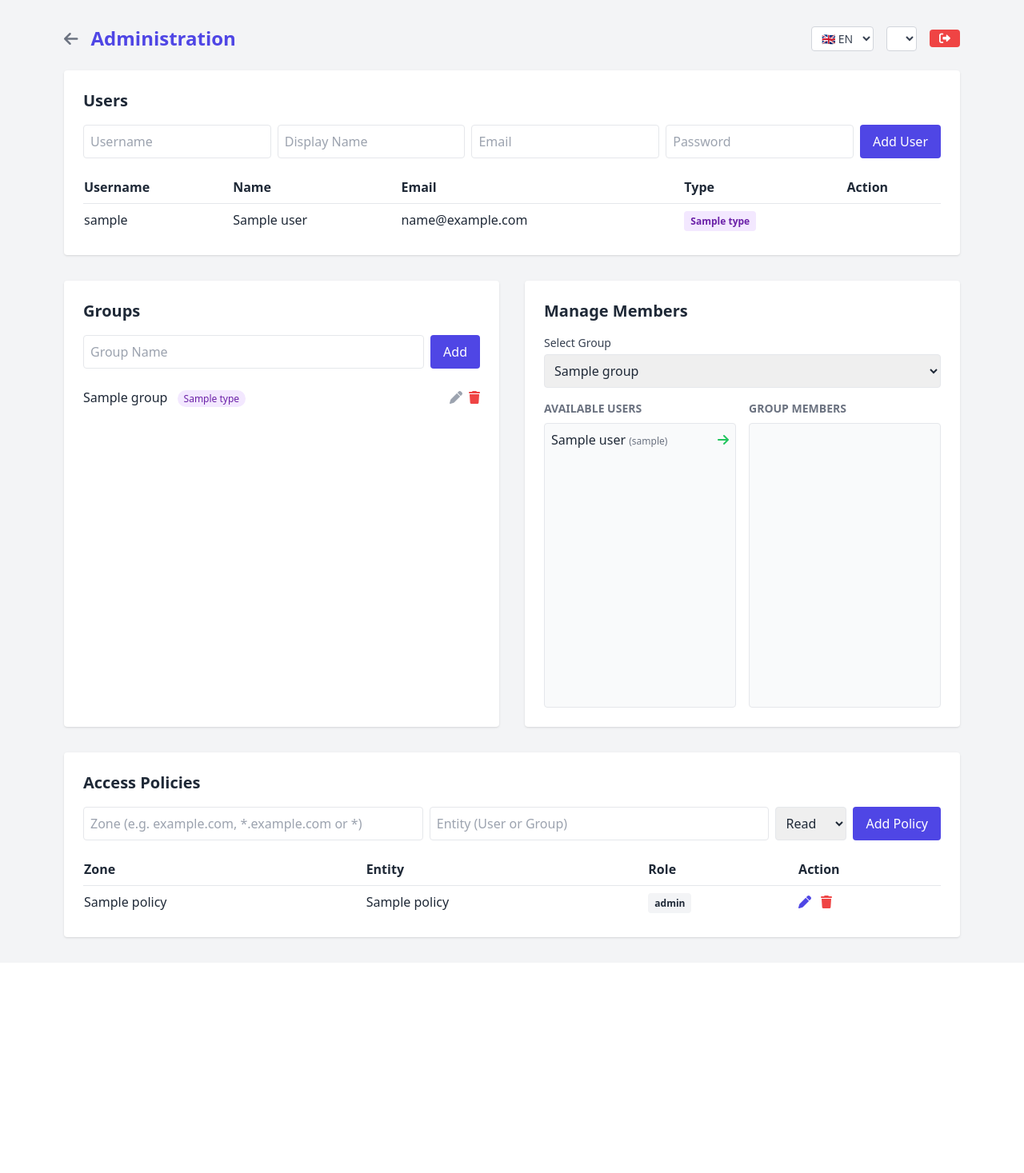
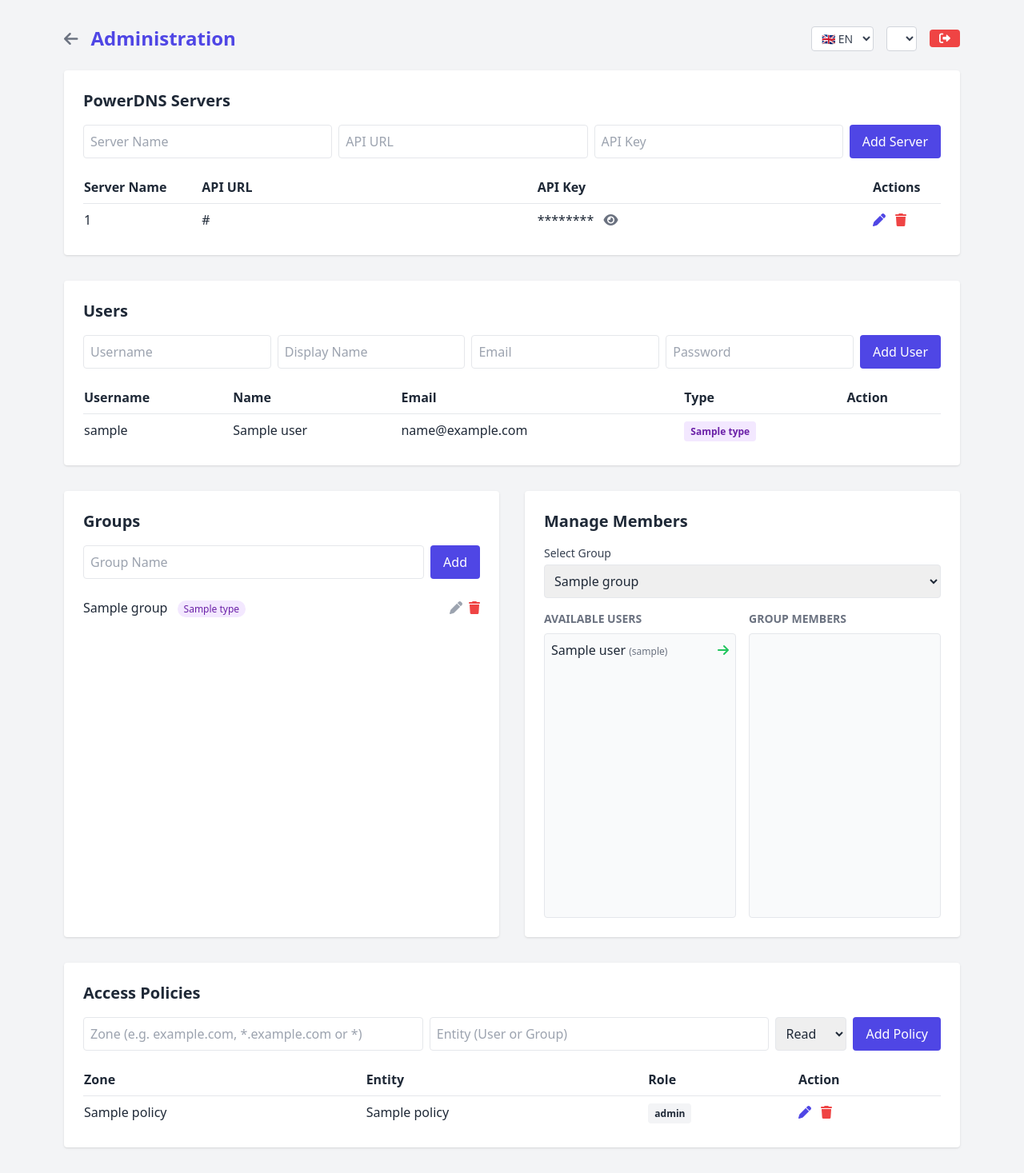
Before and after one commit to eric-belhomme/pdnsmanager, a FastAPI app: template pdnsmgr/templates/admin.html in a window 1280 px wide. Shown: the whole page at 80% size. Before the commit the page ends 1176 px from the top, so only its background shows below. Run offline with FastAPI, Linux system fonts and the light colour scheme; the template is opened without the code that fills it: most values are stand-ins (such as "Sample title", 1, 10 or a date in 2020); lists and menus that the app fills with data are empty.

Commit message:
start multiple pDNS servers support

```diff
--- a/pdnsmgr/locales/fr.json
+++ b/pdnsmgr/locales/fr.json
@@ -1,6 +1,7 @@
 {
     "access_denied": "Accès interdit",
     "actions": "Actions",
+    "admin_panel": "Panneau d'administration",
     "add_zone": "Ajouter une nouvelle zone",
     "all": "Tout",
     "api_connected": "API Connectée",
@@ -69,6 +70,7 @@
     "unapplied": "Vous avez des modifications non appliquées.",
     "user_info": "Informations",
     "username": "Nom d'utilisateur",
+    "users_management": "Gestion des utilisateurs",
     "zone": "Zone",
     "zone_domain": "Zone / Domaine"
 }
--- a/pdnsmgr/templates/admin.html
+++ b/pdnsmgr/templates/admin.html
@@ -43,6 +43,20 @@
             form.email.value = email == 'None' ? '' : email;
             form.password.placeholder = "Leave blank to keep unchanged";
             form.querySelector('button[type="submit"]').innerText = "Update User";
+        }
+
+        function editPowerDNSServer(id, server_id, api_url, api_key) {
+            const form = document.getElementById('powerdns-server-form');
+            form.action = "/admin/pdns_servers/update";
+
+            form.id.value = id;
+            form.id.readOnly = true;
+            form.original_server_id.value = server_id;
+            form.original_server_id.readOnly = true;
+            form.server_id.value = server_id;
+            form.api_url.value = api_url;
+            form.api_key.value = api_key;
+            form.querySelector('button[type="submit"]').innerText = "Update Server";
         }
 
         // Data from backend
@@ -128,7 +142,27 @@
             }
         }
 
+
         document.addEventListener('DOMContentLoaded', initGroupMembers);
+    </script>
+    <script>
+        function toggleApiKey(serverId) {
+            const displaySpan = document.getElementById(`apiKeyDisplay_${serverId}`);
+            const actualSpan = document.getElementById(`apiKeyActual_${serverId}`);
+            const toggleIcon = document.getElementById(`toggleIcon_${serverId}`);
+
+            if (actualSpan.style.display === 'none') {
+                actualSpan.style.display = 'inline';
+                displaySpan.style.display = 'none';
+                toggleIcon.classList.remove('fa-eye');
+                toggleIcon.classList.add('fa-eye-slash');
+            } else {
+                actualSpan.style.display = 'none';
+                displaySpan.style.display = 'inline';
+                toggleIcon.classList.remove('fa-eye-slash');
+                toggleIcon.classList.add('fa-eye');
+            }
+        }
     </script>
 {% endblock %}
 
@@ -148,6 +182,58 @@
         </form>
 
         <div class="grid grid-cols-1 lg:grid-cols-2 gap-8">
+            <!-- PowerDNS Servers Management -->
+            <div id="powerdns-servers-block" class="bg-white dark:bg-gray-800 p-6 rounded shadow lg:col-span-2">
+                <h2 class="text-xl font-bold mb-4">PowerDNS Servers</h2>
+                <form id="powerdns-server-form" action="/admin/pdns_servers/add" method="post" class="flex flex-wrap gap-2 mb-4">
+                    <input type="hidden" name="id">
+                    <input type="hidden" name="original_server_id">
+                    <input type="text" name="server_id" placeholder="Server Name" required class="flex-1 p-2 border rounded dark:bg-gray-700 dark:border-gray-600 min-w-[150px]">
+                    <input type="url" name="api_url" placeholder="API URL" required class="flex-1 p-2 border rounded dark:bg-gray-700 dark:border-gray-600 min-w-[150px]">
+                    <input type="text" name="api_key" placeholder="API Key" class="flex-1 p-2 border rounded dark:bg-gray-700 dark:border-gray-600 min-w-[150px]">
+                    <button type="submit" class="bg-indigo-600 text-white px-4 py-2 rounded hover:bg-indigo-700">Add Server</button>
+                </form>
+                <div class="overflow-x-auto">
+                    <table id="powerdns-servers-table" class="w-full text-left">
+                        <thead>
+                            <tr class="border-b dark:border-gray-700">
+                                <th class="py-2">Server Name</th>
+                                <th class="py-2">API URL</th>
+                                <th class="py-2">API Key</th>
+                                <th class="py-2">Actions</th>
+                            </tr>
+                        </thead>
+                        <tbody class="divide-y dark:divide-gray-700">
+                            {% for server in pdns_servers %}
+                            <tr>
+                                <td class="py-2">{{ server.server_id|default('') }}</td>
+                                <td class="py-2 min-w-[300px]">{{ server.api_url|default('') }}</td>
+                                <td class="py-2 min-w-[300px]">
+
+                                    <span id="apiKeyDisplay_{{ server.id }}" class="api-key-hidden">********</span>
+                                    <span id="apiKeyActual_{{ server.id }}" style="display: none;">{{ server.api_key }}</span>
+                                    <button type="button" onclick="toggleApiKey('{{ server.id }}')" class="ml-2 text-gray-500 hover:text-gray-700">
+                                        <i id="toggleIcon_{{ server.id }}" class="fa-solid fa-eye"></i>
+                                    </button>
+
+                                </td>
+                                <td class="py-2 flex gap-3">
+                                    <button onclick="editPowerDNSServer('{{ server.id }}', '{{ server.server_id }}', '{{ server.api_url }}', '{{ server.api_key }}')" class="text-indigo-600 hover:text-indigo-900" title="Edit">
+                                        <i class="fa-solid fa-pen"></i>
+                                    </button>
+                                    <form action="/admin/pdns_servers/delete" method="post" onsubmit="return confirm('Delete this PowerDNS server?');" class="inline">
+                                        <input type="hidden" name="id" value="{{ server.id }}">
+                                        <button type="submit" class="text-red-500 hover:text-red-700" title="Delete">
+                                            <i class="fa-solid fa-trash"></i>
+                                        </button>
+                                    </form>
+                                </td>
+                            </tr>
+                            {% endfor %}
+                        </tbody>
+                    </table>
+                </div>
+            </div>
             <!-- Users Management -->
             <div class="bg-white dark:bg-gray-800 p-6 rounded shadow lg:col-span-2">
                 <h2 class="text-xl font-bold mb-4">Users</h2>
```
Also changed, not shown: pdnsmgr/client.py (+4 -4 lines), pdnsmgr/config.py (+5 -3 lines), pdnsmgr/database.py (+69 -3 lines), pdnsmgr/dependencies.py (+18 -1 lines), pdnsmgr/routes.py (+58 -15 lines).
